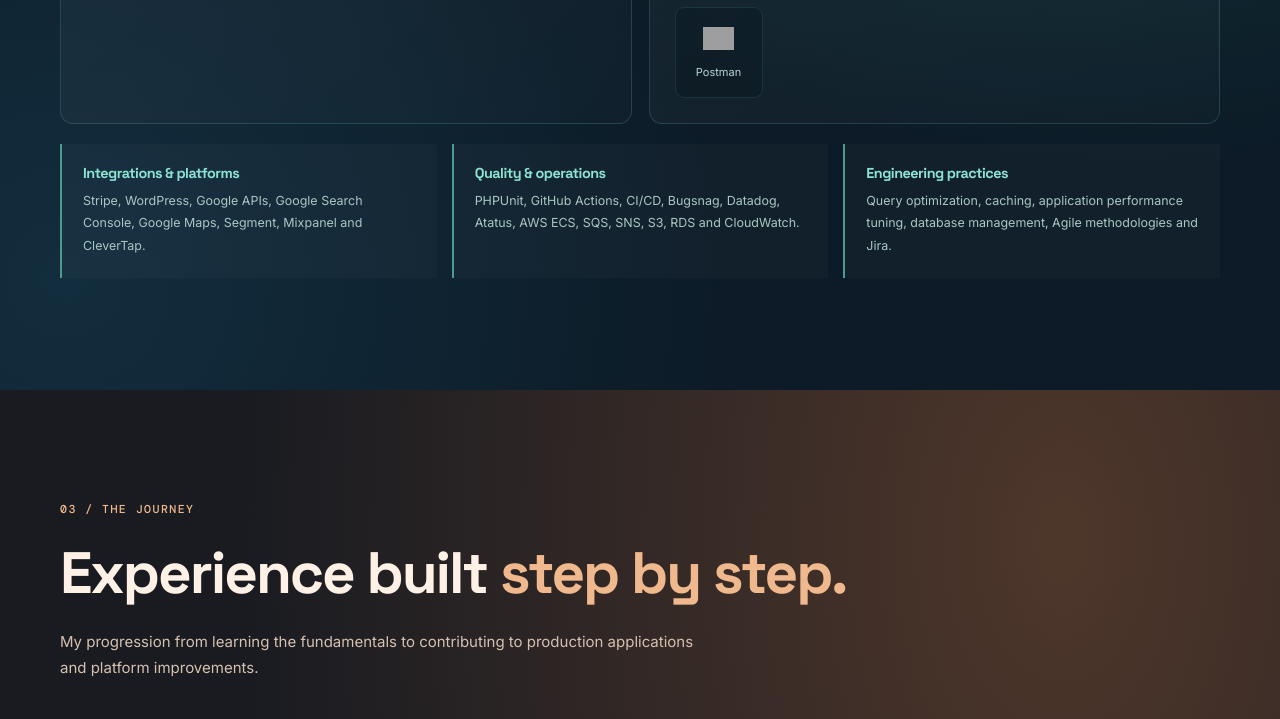
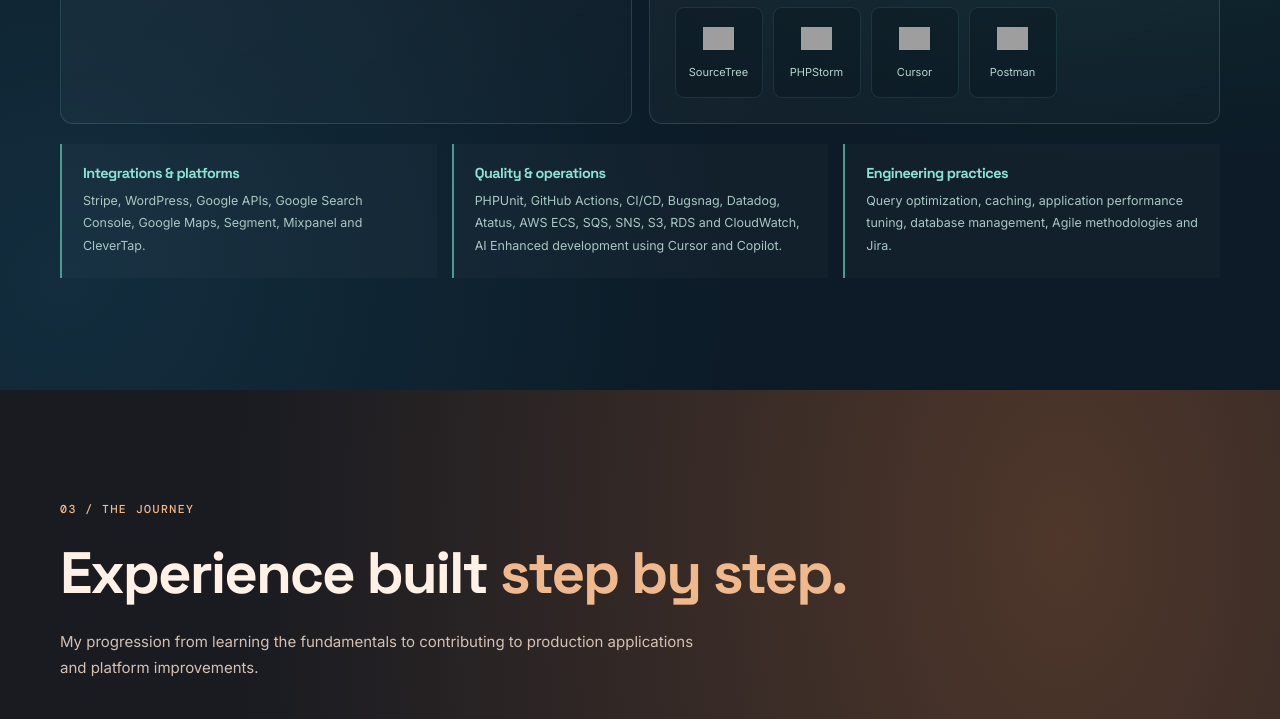
Before and after one commit to mahinesh22/my-portfolio, a plain HTML site: page index.html in a window 1280 px wide. Shown: the part 2535-3254 px from the top of the page. Drawn offline with nearby package versions, Linux system fonts and the light colour scheme; grey boxes are pictures that could not be loaded.

Commit message:
Added additional skills and ai

```diff
--- a/index.html
+++ b/index.html
@@ -226,12 +226,8 @@
                         <h3>Cloud, delivery and tools</h3></div>
                     <div class="skill-logo-grid">
                         <div class="skill-logo">
-                            <img
-                                    src="https://raw.githubusercontent.com/devicons/devicon/v2.18.0/icons/amazonwebservices/amazonwebservices-original.svg"
-                                    alt="AWS"
-                                    loading="lazy"
-                            >
-                            <span>AWS</span>
+                            <img src="https://cdn.jsdelivr.net/gh/devicons/devicon@latest/icons/amazonwebservices/amazonwebservices-original.svg"
+                                 alt="aws" loading="lazy"/><span>AWS</span>
                         </div>
                         <div class="skill-logo"><img
                                 src="https://cdn.jsdelivr.net/gh/devicons/devicon/icons/docker/docker-original.svg"
@@ -246,6 +242,15 @@
                                 src="https://cdn.jsdelivr.net/gh/devicons/devicon/icons/bitbucket/bitbucket-original.svg"
                                 alt="" loading="lazy"><span>Bitbucket</span></div>
                         <div class="skill-logo"><img
+                                src="https://cdn.jsdelivr.net/gh/devicons/devicon/icons/sourcetree/sourcetree-original.svg"
+                                alt="" loading="lazy"><span>SourceTree</span></div>
+                        <div class="skill-logo"><img
+                                src="https://cdn.jsdelivr.net/gh/devicons/devicon/icons/phpstorm/phpstorm-original.svg"
+                                alt="" loading="lazy"><span>PHPStorm</span></div>
+                        <div class="skill-logo"><img
+                                src="https://cdn.jsdelivr.net/gh/devicons/devicon/icons/cursor/cursor-original.svg"
+                                alt="" loading="lazy"><span>Cursor</span></div>
+                        <div class="skill-logo"><img
                                 src="https://cdn.jsdelivr.net/gh/devicons/devicon/icons/postman/postman-original.svg"
                                 alt="" loading="lazy"><span>Postman</span></div>
                     </div>
@@ -258,7 +263,7 @@
                         CleverTap.</p></div>
                 <div><h3>Quality & operations</h3>
                     <p>PHPUnit, GitHub Actions, CI/CD, Bugsnag, Datadog, Atatus, AWS ECS, SQS, SNS, S3, RDS and
-                        CloudWatch.</p></div>
+                        CloudWatch, AI Enhanced development using Cursor and Copilot.</p></div>
                 <div><h3>Engineering practices</h3>
                     <p>Query optimization, caching, application performance tuning, database management, Agile
                         methodologies and Jira.</p></div>
```
